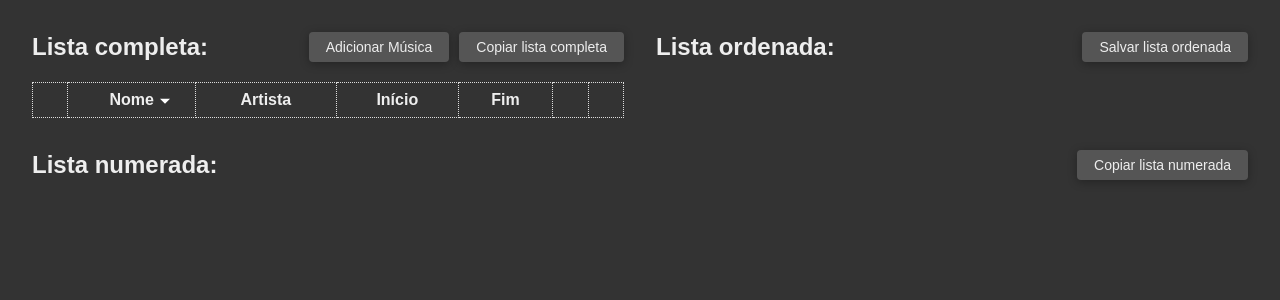
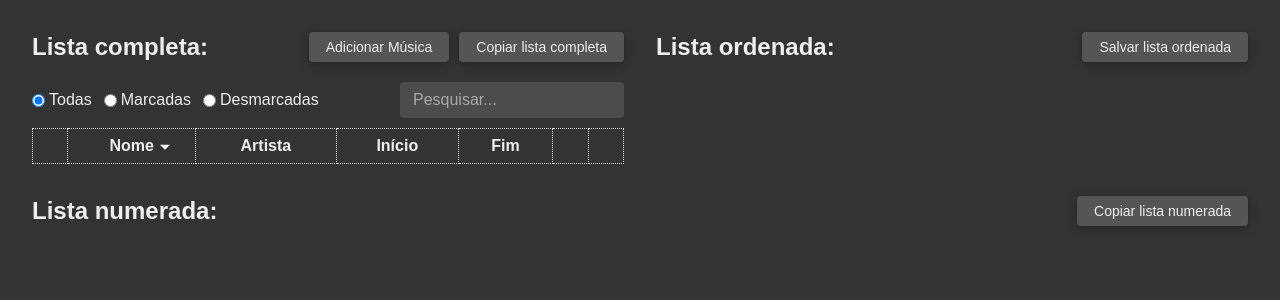
Before and after one commit to Marceometry/jack-marmota-setlist, a React (Vite) app: page / in a window 1280 px wide. Shown: the top 300 px of the page. Built offline with nearby package versions, Linux system fonts and the light colour scheme.

Commit message:
feat: add filters

```diff
--- /dev/null
+++ b/src/components/Layout/Form/Input/index.tsx
@@ -0,0 +1,9 @@
+import './styles.css'
+
+export type InputProps = React.InputHTMLAttributes<HTMLInputElement>
+
+export const Input = (props: InputProps) => {
+  return (
+    <input {...props} className={`input outline ${props.className || ''}`} />
+  )
+}
--- /dev/null
+++ b/src/components/Layout/Form/RadioGroup/index.tsx
@@ -0,0 +1,30 @@
+import './styles.css'
+
+type Option = { label: string; value: string }
+
+type Props = {
+  options: Option[]
+  name: string
+  value: string
+  onChange: (value: string) => void
+}
+
+export const RadioGroup = ({ name, value, onChange, options }: Props) => {
+  return (
+    <fieldset className='radio-group'>
+      {options.map((option) => (
+        <div key={option.value}>
+          <input
+            type='radio'
+            name={name}
+            value={option.value}
+            id={option.value}
+            checked={option.value === value}
+            onChange={(e) => onChange(e.target.value)}
+          />
+          <label htmlFor={option.value}>{option.label}</label>
+        </div>
+      ))}
+    </fieldset>
+  )
+}
--- /dev/null
+++ b/src/components/Layout/Form/RadioGroup/styles.css
@@ -0,0 +1,23 @@
+.radio-group {
+  width: fit-content;
+  border: none;
+  flex: 0;
+  display: flex;
+  align-items: center;
+  gap: 12px;
+}
+
+.radio-group > div {
+  width: fit-content;
+  display: flex;
+  align-items: center;
+}
+
+.radio-group > div label {
+  padding-left: 4px;
+}
+
+.radio-group > div input,
+.radio-group > div label {
+  cursor: pointer;
+}
--- a/src/components/Layout/Form/index.tsx
+++ b/src/components/Layout/Form/index.tsx
@@ -1,11 +1,12 @@
-import './styles.css'
+import { Input } from './Input'
+import { RadioGroup } from './RadioGroup'
 
 type FormProps = {
   onSubmit: (data: any) => void
   children: React.ReactNode
 }
 
-export const Form = ({ onSubmit, children }: FormProps) => {
+const Form = ({ onSubmit, children }: FormProps) => {
   const handleSubmit = (e: React.FormEvent) => {
     e.preventDefault()
     const formData = new FormData(e.target as HTMLFormElement)
@@ -15,10 +16,4 @@ export const Form = ({ onSubmit, children }: FormProps) => {
   return <form onSubmit={handleSubmit}>{children}</form>
 }
 
-export type InputProps = React.InputHTMLAttributes<HTMLInputElement>
-
-export const Input = (props: InputProps) => {
-  return (
-    <input {...props} className={`input outline ${props.className || ''}`} />
-  )
-}
+export { Form, Input, RadioGroup }
--- a/src/components/SongLists/ChangeableList/Draggable/index.tsx
+++ b/src/components/SongLists/ChangeableList/Draggable/index.tsx
@@ -30,7 +30,9 @@ export const Draggable = ({ index, song, removeSong }: Props) => {
           </div>
           <div className='draggable-content'>
             <div>
-              <strong>{song.name}</strong>
+              <strong>
+                {index + 1}. {song.name}
+              </strong>
               <span> - {song.artist}</span>
             </div>
             <div>
--- a/src/components/SongLists/ChangeableList/index.tsx
+++ b/src/components/SongLists/ChangeableList/index.tsx
@@ -5,15 +5,8 @@ import { downloadFile } from '@/utils'
 import { Draggable } from './Draggable'
 import { Droppable } from './Droppable'
 
-const reorder = (array: any[], startIndex: number, endIndex: number) => {
-  const result = Array.from(array)
-  const [removed] = result.splice(startIndex, 1)
-  result.splice(endIndex, 0, removed)
-  return result
-}
-
 export const ChangeableList = () => {
-  const { checkedSongs, setCheckedSongs, handleSongCheck } = useSongs()
+  const { checkedSongs, reorderSongs, handleSongCheck } = useSongs()
 
   function onDragEnd(result: DropResult) {
     const { destination, source } = result
@@ -21,12 +14,7 @@ export const ChangeableList = () => {
     if (!destination) return
     if (destination.index === source.index) return
 
-    const reorderedSongs = reorder(
-      checkedSongs,
-      source.index,
-      destination.index
-    )
-    setCheckedSongs(reorderedSongs)
+    reorderSongs(source.index, destination.index)
   }
 
   function saveSongList() {
--- a/src/components/SongLists/TableList/index.tsx
+++ b/src/components/SongLists/TableList/index.tsx
@@ -1,10 +1,16 @@
 import { useState, useEffect } from 'react'
 import { EditIcon, TrashIcon } from '@/assets'
-import { FormModal, DeleteModal, ListHeader } from '@/components'
+import {
+  FormModal,
+  DeleteModal,
+  ListHeader,
+  Input,
+  RadioGroup,
+} from '@/components'
 import { useSongs } from '@/contexts'
 import { useClipboard } from '@/hooks'
 import { SongModel } from '@/types'
-import { sortAlphabetically } from '@/utils'
+import { filterByText, sortAlphabetically } from '@/utils'
 import './styles.css'
 
 const tableHead = [
@@ -12,6 +18,13 @@ const tableHead = [
   { label: 'Artista', value: 'artist' },
   { label: 'Início', value: 'start' },
   { label: 'Fim', value: 'end' },
+  //  duration-column { label: 'Min', value: 'duration' },
+]
+
+const radioOptions = [
+  { label: 'Todas', value: 'all' },
+  { label: 'Marcadas', value: 'checked' },
+  { label: 'Desmarcadas', value: 'unchecked' },
 ]
 
 export const TableList = () => {
@@ -21,6 +34,8 @@ export const TableList = () => {
   const [sortParam, setSortParam] = useState('name')
   const [reverseSort, setReverseSort] = useState(false)
   const [orderedSongs, setOrderedSongs] = useState<SongModel[]>([])
+  const [checkFilter, setCheckFilter] = useState(radioOptions[0].value)
+  const [searchText, setSearchText] = useState('')
 
   const [isAddSongModalOpen, setIsAddSongModalOpen] = useState(false)
   const [songToEdit, setSongToEdit] = useState<SongModel | null>(null)
@@ -29,14 +44,23 @@ export const TableList = () => {
   const [songToDelete, setSongToDelete] = useState<SongModel | null>(null)
 
   useEffect(() => {
+    const filteredByText = filterByText(songList, searchText)
+    const filteredSongList =
+      checkFilter === 'all'
+        ? filteredByText
+        : filteredByText.filter(
+            (song) =>
+              (checkFilter === 'checked' && isSongChecked(song.id)) ||
+              (checkFilter === 'unchecked' && !isSongChecked(song.id))
+          )
     const ordered = sortAlphabetically(
-      songList,
+      filteredSongList,
       sortParam,
       reverseSort,
       sortParam === 'duration'
     )
     setOrderedSongs(ordered)
-  }, [songList, sortParam, reverseSort])
+  }, [songList, sortParam, reverseSort, searchText, checkFilter])
 
   useEffect(() => {
     if (!isAddSongModalOpen) setSongToEdit(null)
@@ -79,6 +103,21 @@ export const TableList = () => {
         selectedSong={songToDelete}
       />
 
+      <div className='filters-container'>
+        <RadioGroup
+          name='check-filter'
+          options={radioOptions}
+          value={checkFilter}
+          onChange={setCheckFilter}
+        />
+
+        <Input
+          placeholder='Pesquisar...'
+          onChange={(e) => setSearchText(e.target.value)}
+          value={searchText}
+        />
+      </div>
+
       <table>
         <thead>
           <tr>
@@ -114,7 +153,7 @@ export const TableList = () => {
             const isChecked = isSongChecked(song.id)
             return (
               <tr key={song.id}>
-                <td>
+                <td className='center'>
                   <button
                     className='delete'
                     onClick={() => selectSongToDelete(song)}
@@ -126,7 +165,8 @@ export const TableList = () => {
                 <td>{song.artist}</td>
                 <td className='center'>{song.start}</td>
                 <td className='center'>{song.end}</td>
-                <td>
+                {/* duration-column <td className='center'>{song.duration}</td> */}
+                <td className='center'>
                   <button onClick={() => selectSongToEdit(song)}>
                     <EditIcon />
                   </button>
--- a/src/components/SongLists/TableList/styles.css
+++ b/src/components/SongLists/TableList/styles.css
@@ -1,3 +1,10 @@
+.filters-container {
+  display: grid;
+  grid-template-columns: 3fr 2fr;
+  gap: 32px;
+  margin-bottom: 10px;
+}
+
 table {
   width: 100%;
   border-collapse: collapse;
--- a/src/contexts/SongsContext/index.tsx
+++ b/src/contexts/SongsContext/index.tsx
@@ -4,23 +4,22 @@ import {
   useState,
   ReactNode,
   useEffect,
-  useMemo,
 } from 'react'
 import { SongModel } from '@/types'
+import { stringToSnakeCase } from '@/utils'
 import { storage } from './constants'
-import { getStoragedSongs } from './utils'
-import { stringToSnakeCase } from '@/utils'
+import { getStoragedSongs, reorder } from './utils'
 
 type AddSongData = Omit<SongModel, 'id'>
 
 export type SongsContextData = {
   songList: SongModel[]
   checkedSongs: SongModel[]
-  setCheckedSongs: (list: SongModel[]) => void
   addSong: (data: AddSongData, id?: string) => void
   deleteSong: (id: string) => void
   handleSongCheck: (id: string, value?: boolean) => void
   isSongChecked: (id: string) => boolean
+  reorderSongs: (sourceIndex: number, destinationIndex: number) => void
 }
 
 export type SongsContextProviderProps = {
@@ -81,16 +80,21 @@ export function SongsContextProvider({ children }: SongsContextProviderProps) {
     return !!checkedSongs.find((item) => item.id === id)
   }
 
+  function reorderSongs(sourceIndex: number, destinationIndex: number) {
+    const reorderedSongs = reorder(checkedSongs, sourceIndex, destinationIndex)
+    setCheckedSongs(reorderedSongs)
+  }
+
   return (
     <SongsContext.Provider
       value={{
         songList,
         checkedSongs,
-        setCheckedSongs,
         addSong,
         deleteSong,
         handleSongCheck,
         isSongChecked,
+        reorderSongs,
       }}
     >
       {children}
--- a/src/contexts/SongsContext/utils.ts
+++ b/src/contexts/SongsContext/utils.ts
@@ -4,3 +4,10 @@ export function getStoragedSongs(param: keyof typeof storage) {
   const storagedSongs = localStorage.getItem(storage[param])
   return storagedSongs ? JSON.parse(storagedSongs) : []
 }
+
+export function reorder(array: any[], startIndex: number, endIndex: number) {
+  const result = Array.from(array)
+  const [removed] = result.splice(startIndex, 1)
+  result.splice(endIndex, 0, removed)
+  return result
+}
--- a/src/utils/index.ts
+++ b/src/utils/index.ts
@@ -1,3 +1,5 @@
+import { SongModel } from '@/types'
+
 export function sortAlphabetically(
   array: any[],
   param: string,
@@ -31,3 +33,13 @@ export function stringToSnakeCase(str: string) {
     ?.map((x) => x.toLowerCase())
     ?.join('_')
 }
+
+export function filterByText(list: SongModel[], text: string) {
+  const keys = ['name', 'artist'] as Array<keyof SongModel>
+  return list.filter((song) =>
+    keys.some((item) => {
+      const prop = song[item] as string
+      return prop?.toLocaleLowerCase().includes(text.toLocaleLowerCase())
+    })
+  )
+}
```
Also changed, not shown: src/components/Layout/Form/Input/styles.css (renamed from src/components/Layout/Form/styles.css).
